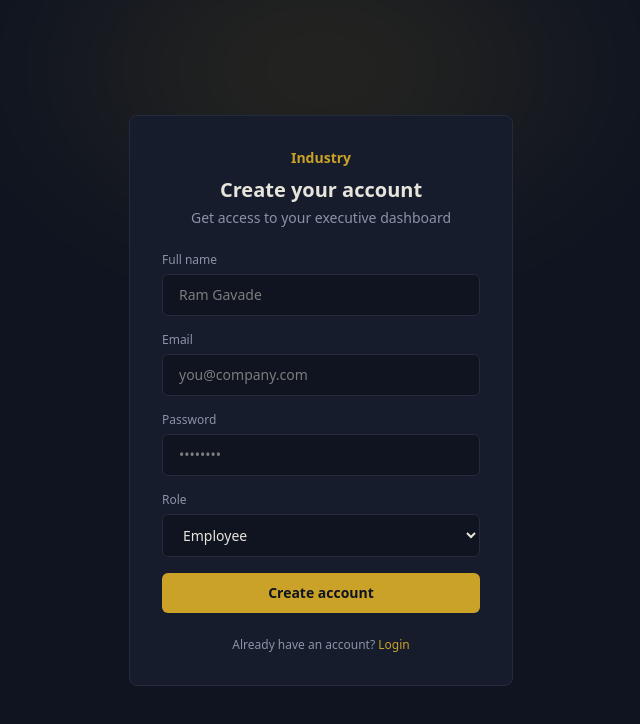
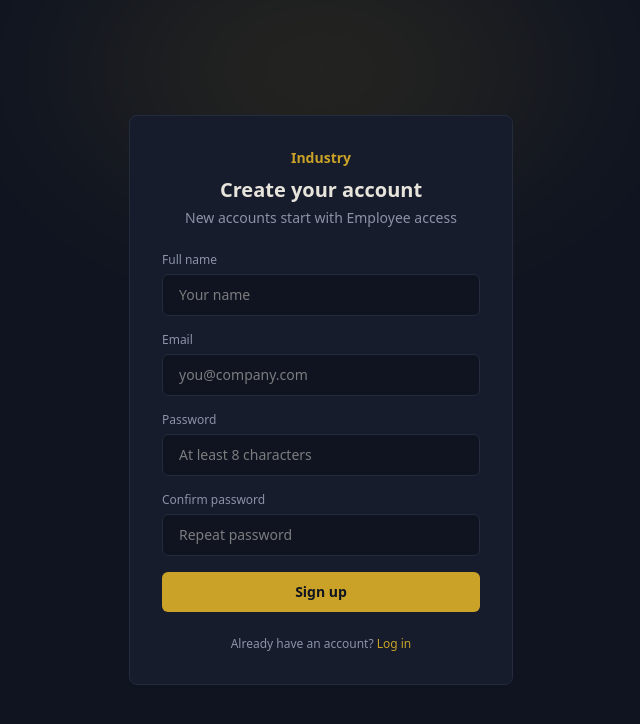
Before and after one commit to ramgavade13/Industry-, a Next.js app in the folder frontend/: page /signup in a window 1280 px wide. Shown: the top 724 px of the page, without its empty margins (319-959 px from the left). Built offline with nearby package versions, Linux system fonts and the light colour scheme.

Commit message:
Wire signup to Django backend

```diff
--- a/frontend/app/signup/page.tsx
+++ b/frontend/app/signup/page.tsx
@@ -4,37 +4,63 @@ import Link from "next/link";
 import { useState } from "react";
 import { useRouter } from "next/navigation";
 
-const ROLES = ["ceo", "admin", "manager", "employee"] as const;
-
 export default function SignupPage() {
   const router = useRouter();
+
   const [name, setName] = useState("");
   const [email, setEmail] = useState("");
   const [password, setPassword] = useState("");
-  const [role, setRole] = useState<(typeof ROLES)[number]>("employee");
+  const [confirm, setConfirm] = useState("");
   const [error, setError] = useState("");
+  const [loading, setLoading] = useState(false);
 
-  function handleSubmit(e: React.FormEvent) {
+  async function handleSubmit(e: React.FormEvent) {
     e.preventDefault();
     if (!name || !email || !password) {
       setError("Please fill in all fields.");
       return;
     }
+    if (password.length < 8) {
+      setError("Password must be at least 8 characters.");
+      return;
+    }
+    if (password !== confirm) {
+      setError("Passwords do not match.");
+      return;
+    }
     setError("");
+    setLoading(true);
 
-    // TODO: replace with a real call once Gayatri's Django auth API is ready
-    // const res = await fetch(`${process.env.NEXT_PUBLIC_API_URL}/api/auth/signup/`, {
-    //   method: "POST",
-    //   headers: { "Content-Type": "application/json" },
-    //   body: JSON.stringify({ name, email, password, role }),
-    // });
-    // if (!res.ok) { setError("Something went wrong. Try again."); return; }
+    try {
+      const res = await fetch(`${process.env.NEXT_PUBLIC_API_URL}/api/accounts/signup/`, {
+        method: "POST",
+        headers: { "Content-Type": "application/json" },
+        body: JSON.stringify({
+          username: email,
+          email,
+          password,
+          first_name: name,
+        }),
+      });
 
-    console.log("Signup attempt:", { name, email, role });
+      if (!res.ok) {
+        const data = await res.json().catch(() => ({}));
+        const first = Object.values(data)[0];
+        const message = Array.isArray(first) ? String(first[0]) : "Could not create the account.";
+        setError(message);
+        return;
+      }
 
-    // Account created — send them to login instead of straight into a dashboard
-    router.push(`/login?email=${encodeURIComponent(email)}`);
+      router.push(`/login?email=${encodeURIComponent(email)}`);
+    } catch {
+      setError("Cannot reach the server. Is the backend running?");
+    } finally {
+      setLoading(false);
+    }
   }
+
+  const inputClass =
+    "w-full rounded-md border border-[#242B3D] bg-[#0F1420] px-4 py-2.5 text-sm text-[#E7E4DC] outline-none transition-colors focus:border-[#C9A227]";
 
   return (
     <main className="flex min-h-screen items-center justify-center bg-[#0F1420] px-6 text-[#E7E4DC]">
@@ -48,74 +74,45 @@ export default function SignupPage() {
         <div className="text-center">
           <div className="text-[#C9A227] text-sm font-semibold">Industry</div>
           <h1 className="mt-2 text-xl font-semibold">Create your account</h1>
-          <p className="mt-1 text-sm text-[#8B93A7]">
-            Get access to your executive dashboard
-          </p>
+          <p className="mt-1 text-sm text-[#8B93A7]">New accounts start with Employee access</p>
         </div>
 
         <form onSubmit={handleSubmit} className="mt-6 space-y-4">
           <div>
             <label className="block text-xs text-[#8B93A7] mb-1.5">Full name</label>
-            <input
-              type="text"
-              value={name}
-              onChange={(e) => setName(e.target.value)}
-              placeholder="Ram Gavade"
-              className="w-full rounded-md border border-[#242B3D] bg-[#0F1420] px-4 py-2.5 text-sm text-[#E7E4DC] outline-none transition-colors focus:border-[#C9A227]"
-            />
+            <input type="text" value={name} onChange={(e) => setName(e.target.value)} placeholder="Your name" className={inputClass} />
           </div>
 
           <div>
             <label className="block text-xs text-[#8B93A7] mb-1.5">Email</label>
-            <input
-              type="email"
-              value={email}
-              onChange={(e) => setEmail(e.target.value)}
-              placeholder="you@company.com"
-              className="w-full rounded-md border border-[#242B3D] bg-[#0F1420] px-4 py-2.5 text-sm text-[#E7E4DC] outline-none transition-colors focus:border-[#C9A227]"
-            />
+            <input type="email" value={email} onChange={(e) => setEmail(e.target.value)} placeholder="you@company.com" className={inputClass} />
           </div>
 
           <div>
             <label className="block text-xs text-[#8B93A7] mb-1.5">Password</label>
-            <input
-              type="password"
-              value={password}
-              onChange={(e) => setPassword(e.target.value)}
-              placeholder="••••••••"
-              className="w-full rounded-md border border-[#242B3D] bg-[#0F1420] px-4 py-2.5 text-sm text-[#E7E4DC] outline-none transition-colors focus:border-[#C9A227]"
-            />
+            <input type="password" value={password} onChange={(e) => setPassword(e.target.value)} placeholder="At least 8 characters" className={inputClass} />
           </div>
 
           <div>
-            <label className="block text-xs text-[#8B93A7] mb-1.5">Role</label>
-            <select
-              value={role}
-              onChange={(e) => setRole(e.target.value as (typeof ROLES)[number])}
-              className="w-full rounded-md border border-[#242B3D] bg-[#0F1420] px-4 py-2.5 text-sm text-[#E7E4DC] outline-none transition-colors focus:border-[#C9A227]"
-            >
-              {ROLES.map((r) => (
-                <option key={r} value={r}>
-                  {r.charAt(0).toUpperCase() + r.slice(1)}
-                </option>
-              ))}
-            </select>
+            <label className="block text-xs text-[#8B93A7] mb-1.5">Confirm password</label>
+            <input type="password" value={confirm} onChange={(e) => setConfirm(e.target.value)} placeholder="Repeat password" className={inputClass} />
           </div>
 
           {error && <p className="text-xs text-[#D65F5F]">{error}</p>}
 
           <button
             type="submit"
-            className="w-full rounded-md bg-[#C9A227] py-2.5 text-sm font-semibold text-[#0F1420] transition-colors hover:bg-[#DDB646]"
+            disabled={loading}
+            className="w-full rounded-md bg-[#C9A227] py-2.5 text-sm font-semibold text-[#0F1420] transition-colors hover:bg-[#DDB646] disabled:opacity-60"
           >
-            Create account
+            {loading ? "Creating account…" : "Sign up"}
           </button>
         </form>
 
         <p className="mt-6 text-center text-xs text-[#8B93A7]">
           Already have an account?{" "}
           <Link href="/login" className="text-[#C9A227] hover:underline">
-            Login
+            Log in
           </Link>
         </p>
       </div>
```
